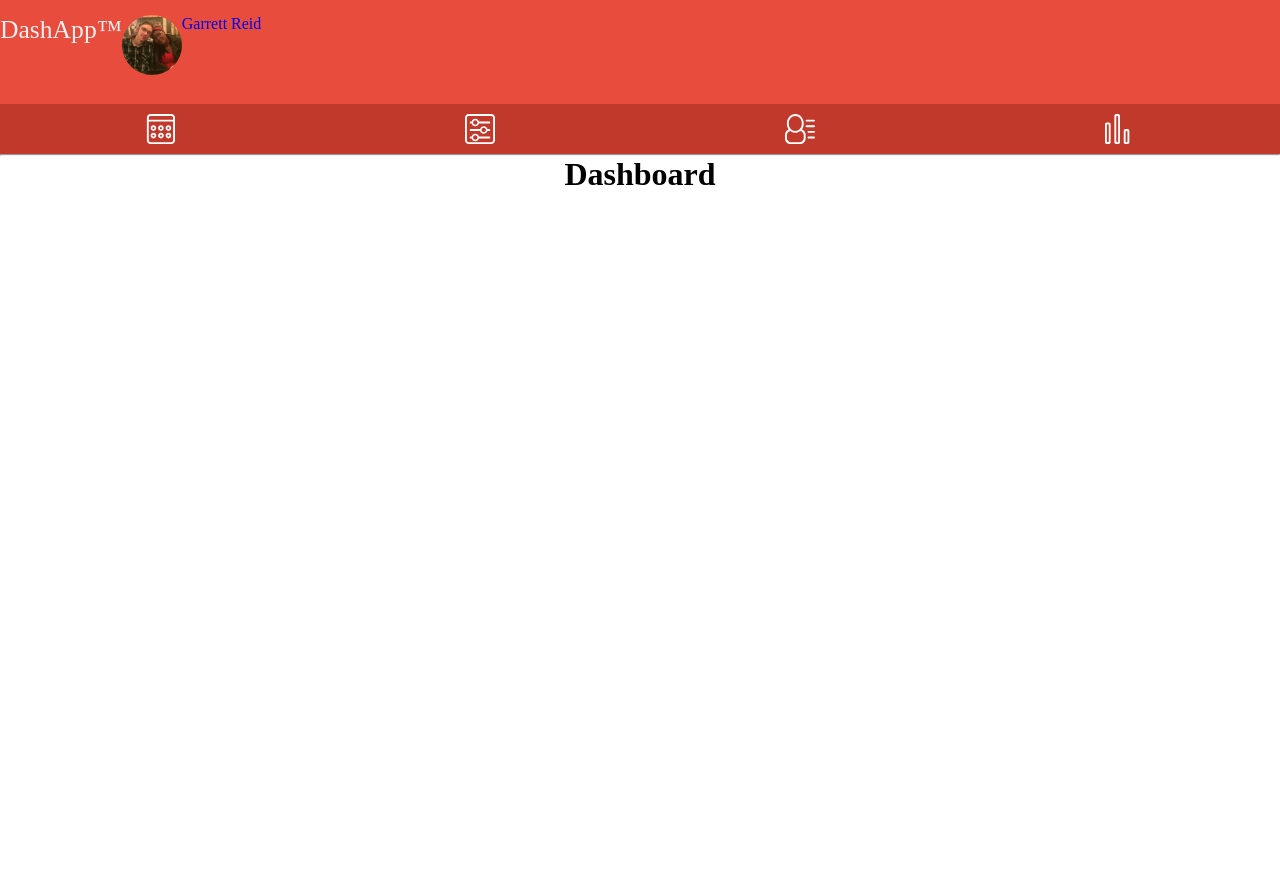
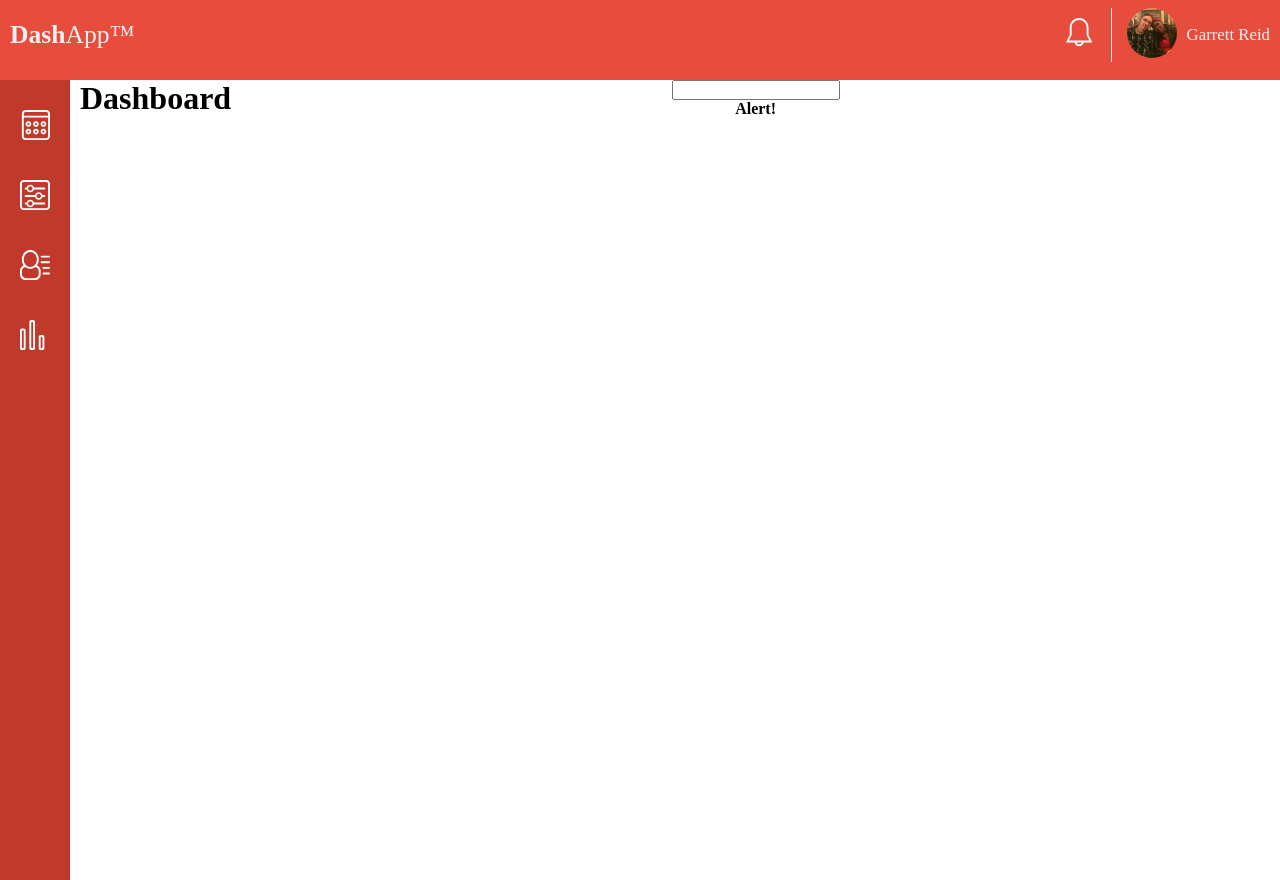
Before and after one commit to C-Garrett16/web_app_dashboard, a plain HTML site: page index.html in a window 1280 px wide. Before the commit the page ends 800 px from the top, so only its background shows below. Drawn offline with nearby package versions, Linux system fonts and the light colour scheme.

Commit message:
Version 0.3
- Finished Styling Navigation and header for mobile, tablet, and desktop
sizes.
- Started implementing and styling main content area.

```diff
--- a/css/main.css
+++ b/css/main.css
@@ -18,19 +18,15 @@ ul {
 
 a {
   text-decoration: none;
+  color: #ecf0f1;
 }
 
 /* ID Selectors */
 
-#container {
-  position: relative;
-}
-
-#header-container {
-  background-color: #e74c3c;
-}
+#header-container { background-color: #e74c3c; }
 
 #header-container li {
+  align-self: center;
   margin-top: 15px;
 }
 
@@ -68,21 +64,66 @@ a {
 /* CSS3 Selectors */
 
 #header-container li:nth-child(2),
-#header-container li:last-child {
-  display: none;
-}
+#header-container li:last-child { display: none; }
 
 /* Media Queries */
 
 @media (min-width: 500px) {
 
-  #header-container {
-    flex-direction: row;
+  #header-container { flex-direction: row; }
+
+  #app-name { margin-left: 10px; }
+
+  #header-container li:nth-child(2),
+  #header-container li:last-child { display: block; }
+
+  #bell {
+    height: 30px;
+    width: 30px;
   }
 
-  #header-container li:nth-child(2),
+  #header-container li:nth-child(2) {
+    margin-left: auto;
+    margin-right: 15px;
+  }
+
   #header-container li:last-child {
-    display: block;
+    font-size: 1.05em;
+    padding: 15px 10px;
+  }
+
+  #header-container li:nth-child(3) {
+    padding-left: 15px;
+    border-left: 1px solid #ecf0f1;
+  }
+
+  #profile-pic { height: 50px; width: 50px; }
+
+}
+
+@media (min-width: 950px) {
+
+  #header-container {
+    height: 80px;
+  }
+
+  #nav-container ul {
+    flex-direction: column;
+    position: absolute;
+    top: 80px;
+    left: 0;
+    width: 70px;
+    height: 100%;
+    padding-top: 10px;
+  }
+
+  #nav-container li {
+    margin: 20px 0;
+  }
+
+  #dashboard {
+    float: left;
+    margin-left: 80px;
   }
 
 }
--- a/index.html
+++ b/index.html
@@ -12,8 +12,8 @@
   <div id="container">
     <header>
       <ul id="header-container">
-        <li><a id="app-name" href="index.html">DashApp&trade;</a></li>
-        <li><a href="#"><img src="assets/icons/icon-bell.svg" alt="Bell"/></a></li>
+        <li><a id="app-name" href="index.html"><strong>Dash</strong>App&trade;</a></li>
+        <li><a href="#"><img id="bell" src="assets/icons/icon-bell.svg" alt="Bell"/></a></li>
         <li><a href="#"><img id="profile-pic" src="assets/pics/ProfilePic.jpg" alt="Profile Picture"/></a></li>
         <li><a href="#">Garrett Reid</a></li>
       </ul>
@@ -27,9 +27,11 @@
         <li><a href="#"><img src="assets/icons/icon-visits.svg" alt="visits"/></a></li>
       </ul>
     </div>  <!-- #nav-container -->
-    <hr />
-    <h1>Dashboard</h1>
-
+    <h1 id="dashboard">Dashboard</h1>
+    <form>
+      <input type="search"/>
+    </form>
+    <p><strong>Alert!</strong></p>
     <div id="main-content">
       <div id="traffic-widget"></div> <!-- #traffic-widget -->
       <div id="daily-traffic-widget"></div> <!-- #daily-traffic-widget -->
```
